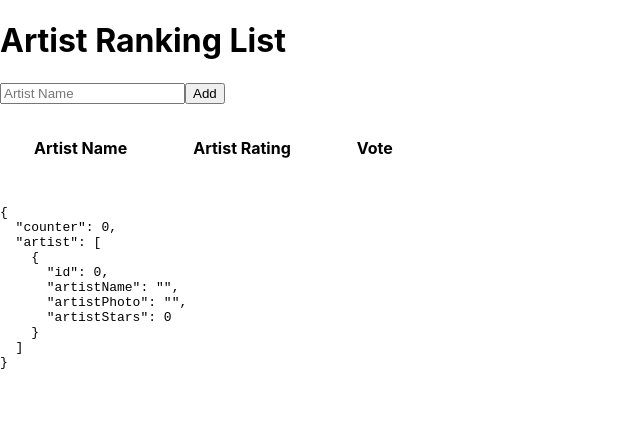
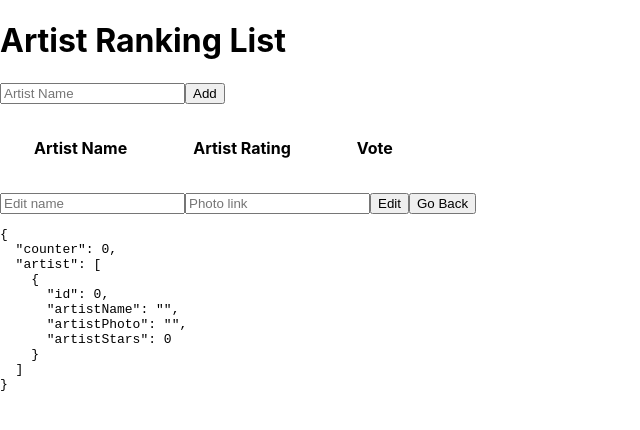
Before and after one commit to LiaPapailiou/artist-ranking, a React (Create React App) app: page /artist/1 in a window 1280 px wide. Shown: the top 430 px of the page, without its empty margins (0-640 px from the left). Built offline with nearby package versions, Linux system fonts and the light colour scheme.

Commit message:
start on edit

```diff
--- a/src/App.js
+++ b/src/App.js
@@ -1,13 +1,14 @@
-import React, { useReducer } from 'react';
-import { BrowserRouter as Router } from 'react-router-dom';
+import React, { useReducer, useEffect } from 'react';
+import { BrowserRouter as Router, Route } from 'react-router-dom';
 import PropTypes from 'prop-types';
 import AddArtist from './components/AddArtist';
-// import EditArtist from './components/EditArtist'
+import EditArtist from './components/EditArtist'
 import ArtistList from './components/ArtistList';
 import {
   ADD_ARTIST,
   EDIT_ARTIST,
-  CHANGE_RATING,
+  CHANGE_RATING_INC,
+  CHANGE_RATING_DEC,
 } from './types';
 
 const INITIAL_STATE = {
@@ -41,34 +42,53 @@ const artistReducer = (state, action) => {
       return {
         artist: [...state.artist, { [action.field]: action.value }],
       };
-    case CHANGE_RATING:
-      const idx = state.artist.findIndex((item) => item.id === action.id);
-      let temp = [...state.artist];
+    case CHANGE_RATING_INC:
+      const idx_inc = state.artist.findIndex((item) => item.id === action.id);
+      let temp_inc = [...state.artist];
       return {
         ...state,
-        artist: [...state.artist.slice(0, idx), { ...temp[idx], artistStars: temp[idx].artistStars + 1 }, ...state.artist.slice(idx + 1)],
+        artist: [...state.artist.slice(0, idx_inc), { ...temp_inc[idx_inc], artistStars: temp_inc[idx_inc].artistStars + 1 }, ...state.artist.slice(idx_inc + 1)],
       };
-    // case DECREMENT_STARS:
-    //   return {
-    //     artist: [...state.artist, { artistStars: state.artistStars - 1 }],
-    //   };
+    case CHANGE_RATING_DEC:
+      const idx_dec = state.artist.findIndex((item) => item.id === action.id);
+      let temp_dec = [...state.artist];
+      if (temp_dec[idx_dec].artistStars < 1) {
+        return {
+          ...state,
+        };
+      }
+      return {
+        ...state,
+        artist: [...state.artist.slice(0, idx_dec), { ...temp_dec[idx_dec], artistStars: temp_dec[idx_dec].artistStars - 1 }, ...state.artist.slice(idx_dec + 1)],
+      };
     default:
       return INITIAL_STATE;
   }
 };
+// function useLocallyPersistedReducer(reducer, defaultState, storageKey, init = null) {
+//   const hookVars = useReducer(reducer, defaultState, (defaultState) => {
+//     const persisted = JSON.parse(localStorage.getItem(storageKey))
+//     return persisted !== null
+//       ? persisted
+//       : init !== null ? init(defaultState) : defaultState
+//   })
 
+//   useEffect(() => {
+//     localStorage.setItem(storageKey, JSON.stringify(hookVars[0]))
+//   }, [storageKey, hookVars[0]])
+
+//   return hookVars
+// }
 const artistContext = React.createContext(null);
 function App() {
   const [state, dispatch] = useReducer(artistReducer, INITIAL_STATE);
   const { artist } = state;
-  // const handleSubmit = (field, value) => {
-  //   dispatch({ type: EDIT_ARTIST, [field]: value });
-  // }
-  console.log('IN APP', artist)
-  // const handleClick = (value) => {
-  //   console.log('HANDLE', value);
-  //   dispatch({ type: CHANGE_RATING });
-  // };
+
+  const handleSubmit = (field, value) => {
+    dispatch({ type: EDIT_ARTIST, [field]: value });
+  }
+
+  // console.log('IN APP', artist)
 
   return (
     <div className="App">
@@ -76,8 +96,16 @@ function App() {
       <artistContext.Provider value={{ state, dispatch }}>
         <Router>
           <AddArtist path="/" onSubmit={(name) => dispatch({ type: ADD_ARTIST, artistName: name })} />
-          <ArtistList path="/" artist={artist} onClick={(id) => dispatch({ type: CHANGE_RATING, id: id })} />
-          {/* <EditArtist path='/artist/:id' onSubmit={(field, value) => handleSubmit(field, value))} /> */}
+          <ArtistList
+            path="/"
+            artist={artist}
+            onIncClick={(id) => dispatch({ type: CHANGE_RATING_INC, id: id })}
+            onDecClick={(id) => dispatch({ type: CHANGE_RATING_DEC, id: id })}
+          />
+          <Route path='/artist/:id' onSubmit={(field, value) => handleSubmit(field, value)}
+            render={(artist) => <artistContext.Provider value={{ state, dispatch }}>
+              <EditArtist {...artist} />
+            </artistContext.Provider>}></Route>
         </Router>
       </artistContext.Provider>
       <pre>{JSON.stringify(state, null, 2)}</pre>
@@ -87,7 +115,6 @@ function App() {
 
 App.propTypes = {
   artist: PropTypes.arrayOf(PropTypes.oneOfType([PropTypes.number, PropTypes.string])),
-  // INITIAL_STATE: PropTypes.object.isRequired,
 };
 
 export default App;
--- a/src/components/AddArtist.js
+++ b/src/components/AddArtist.js
@@ -4,11 +4,11 @@ const AddArtist = (props) => {
   const [artist, setArtist] = useState({
     artistName: '',
   });
-  // console.log(props);
+
   const onChange = (e) => {
     setArtist({ ...artist, [e.target.name]: e.target.value });
   };
-  // console.log(artist.artistName);
+
   const handleSubmit = (e) => {
     e.preventDefault();
     props.onSubmit(artist.artistName);
--- a/src/components/ArtistList.js
+++ b/src/components/ArtistList.js
@@ -1,8 +1,7 @@
-import React, { useState } from 'react';
+import React from 'react';
 import { Link } from 'react-router-dom';
 
 const ArtistList = (props) => {
-  const [count, setCount] = useState();
   const { artist } = props;
   // console.log(count);
   return (
@@ -30,13 +29,10 @@ const ArtistList = (props) => {
                   </td>
                   <td style={{ paddingRight: '1em', paddingLeft: '2em', paddingBottom: '1em' }}>
                     <button type="button" onClick={() => {
-                      // setCount('increment');
-                      console.log(item.id)
-                      props.onClick(item.id);
+                      props.onIncClick(item.id);
                     }}> + </button>
                     <button type="button" onClick={() => {
-                      setCount('decrement');
-                      props.onClick(item.id, count);
+                      props.onDecClick(item.id);
                     }}> - </button>
                   </td>
                 </tr>
--- a/src/components/EditArtist.js
+++ b/src/components/EditArtist.js
@@ -1,5 +1,30 @@
-// import React from 'react';
+import React from 'react';
+import { useHistory } from 'react-router-dom'
 
-const EditArtist = () => { };
+const EditArtist = (props) => {
+  const history = useHistory();
+  // const { artist } = props;
+  console.log(props)
+
+  return (
+    <form>
+      <input
+        type="text"
+        placeholder="Edit name"
+        name="artistName"
+        // value={artist.artistName}
+        required
+      />
+      <input
+        type="text"
+        placeholder="Photo link"
+        name="artistPhoto"
+      // value={artistPhoto}
+      />
+      <button type="submit">Edit</button>
+      <button type="button" onClick={() => history.push('/')}>Go Back</button>
+    </form>
+  )
+};
 
 export default EditArtist;
--- a/src/types.js
+++ b/src/types.js
@@ -1,4 +1,5 @@
 export const ADD_ARTIST = 'ADD_ARTIST';
 export const EDIT_ARTIST = 'EDIT_ARTIST';
 export const ADD_ARTIST_PICTURE = 'ADD_ARTIST_PICTURE';
-export const CHANGE_RATING = 'CHANGE_RATING';
+export const CHANGE_RATING_INC = 'CHANGE_RATING_INC';
+export const CHANGE_RATING_DEC = 'CHANGE_RATING_DEC';
```
